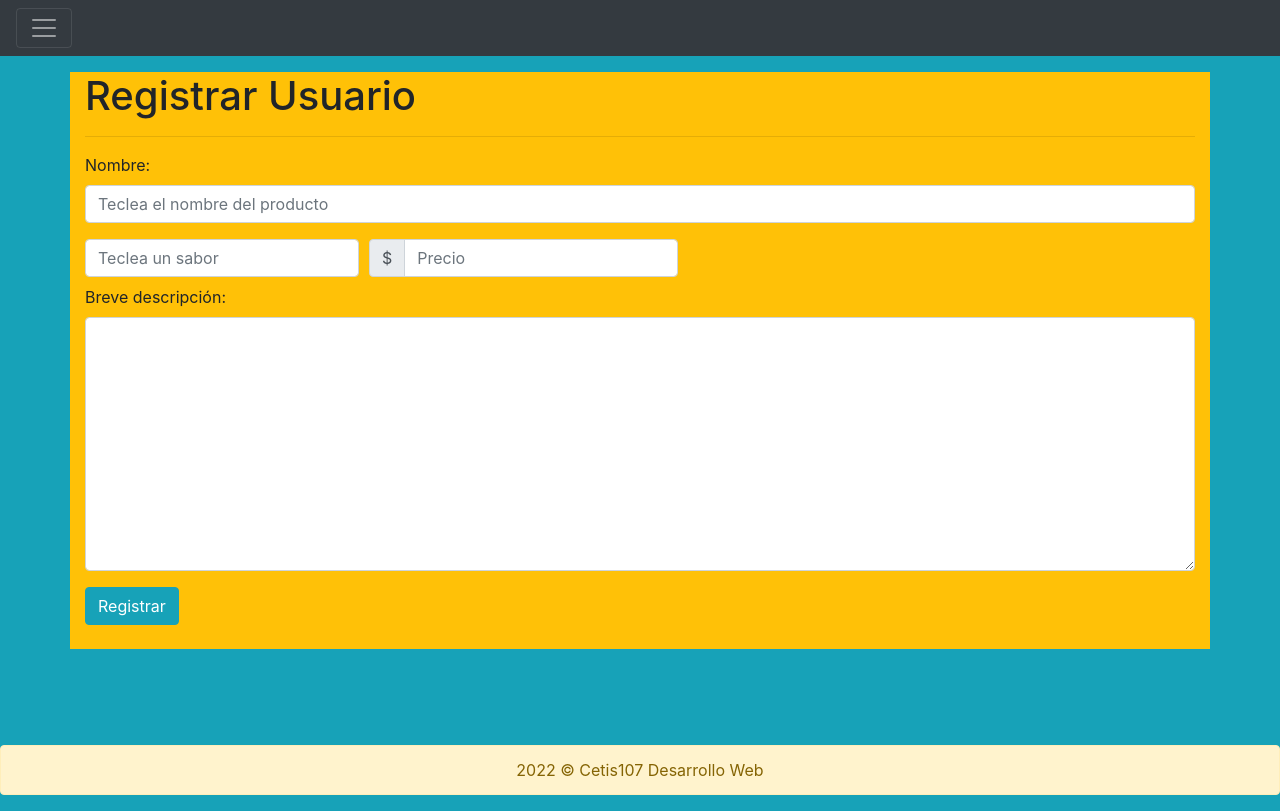
After one commit to Alexander37ss/TiendaBonIce_Parcial2, a PHP site: page /registrarBonIce.php in a window 1280 px wide. The commit adds this page. Run offline with PHP 8.4, Linux system fonts and the light colour scheme.

Commit message:
Registrar Nuevos Productos y Dar Mensaje

```diff
--- a/TiendaBonIce_Parcial2/menu.php
+++ b/TiendaBonIce_Parcial2/menu.php
@@ -4,7 +4,7 @@
       <h5 class="text-white h4"><a class="navbar-brand" href="index.php"><img src="img/pinguino.png" alt="" width="75px"></a></h5>
             <span class="text-muted">
                     <a class="text-white h4" href="index.php">Inicio</a><br>
-                    <a class="text-white h4" href="#">Registrar</a><br>
+                    <a class="text-white h4" href="registrarBonIce.php">Registrar</a><br>
                     <a class="text-white h4" href="consultarDatos.php">Consultar</a>
             </span>
     </div>
--- /dev/null
+++ b/TiendaBonIce_Parcial2/registrarBonIce.php
@@ -0,0 +1,63 @@
+<!DOCTYPE html>
+<html lang="en">
+<head>
+    <meta charset="UTF-8">
+    <meta http-equiv="X-UA-Compatible" content="IE=edge">
+    <meta name="viewport" content="width=device-width, initial-scale=1.0">
+    <title>Práctica de web con bases de datos</title>
+    <link rel="stylesheet" href="css/bootstrap.css">
+    <script src="js/jquery-3.6.1.js"></script>
+</head>
+<style>
+    .fondo{
+        background-color: #17a2b8;
+    }
+</style>
+<body class="fondo">
+    <?php include 'menu.php'; ?>
+    <br><br><br>
+    <div class="container bg-warning ">
+        <div class="row">
+            <div class="col-12">
+                <h1>Registrar Usuario</h1><hr>
+                <form method="post" action="guardarDatosBonIce.php">
+                    <div class="form-group">
+                        <label for="">Nombre:</label>
+                        <input type="text" class="form-control" name="nombre_producto" placeholder="Teclea el nombre del producto">
+                    </div>
+
+                    <div class="form-row align-items-center">
+                        <div class="col-auto">
+                            <label class="sr-only" for="inlineFormInput">Sabor</label>
+                            <input name="sabor" type="text" class="form-control mb-2" id="inlineFormInput" placeholder="Teclea un sabor">
+                        </div>
+                        <div class="col-auto">
+                            <label class="sr-only" for="inlineFormInputGroup">Username</label>
+                            <div class="input-group mb-2">
+                                <div class="input-group-prepend">
+                                    <div class="input-group-text">$</div>
+                                </div>
+                                <input name="precio" type="number" class="form-control" id="inlineFormInputGroup" placeholder="Precio">
+                            </div>
+                        </div>
+                    </div>
+
+                    <div class="form-group">
+                        <label for="">Breve descripción:</label>
+                        <textarea name="breve_descripcion" cols="30" rows="10" class="form-control"></textarea>
+                    </div>
+                    <div>
+                        <input type="submit" class="btn btn-info" value="Registrar">
+                    </div>
+                    <br>
+                </form>
+            </div>
+        </div>
+    </div>
+    <br><br><br><br>
+    <div class="alert alert-warning text-center" role="alert">
+        2022 &copy; Cetis107 Desarrollo Web
+    </div>
+    <script src="js/bootstrap.js"></script>
+</body>
+</html>
```
Also changed, not shown: TiendaBonIce_Parcial2/guardarDatosBonIce.php (added, +22 -0 lines), TiendaBonIce_Parcial2/postRegistro.php (added, +23 -0 lines).
